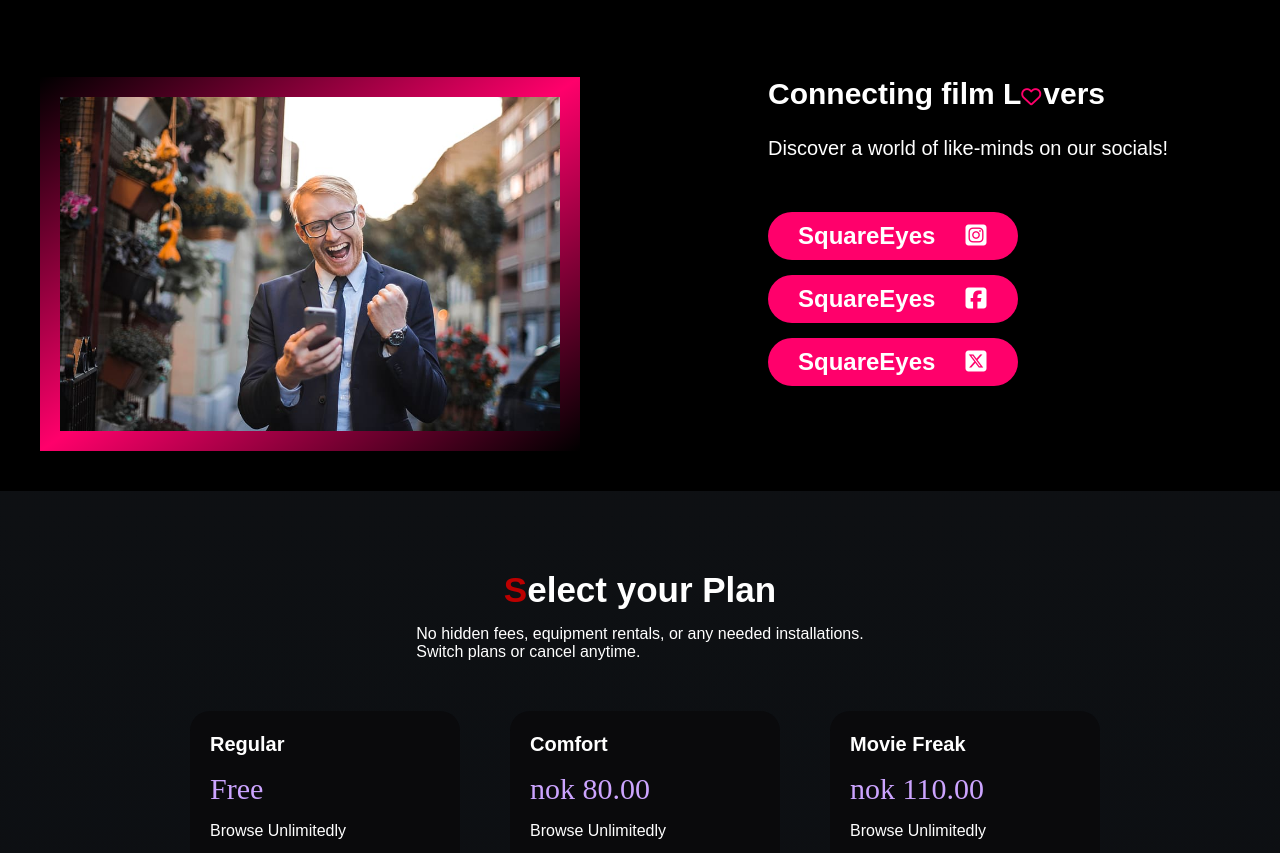
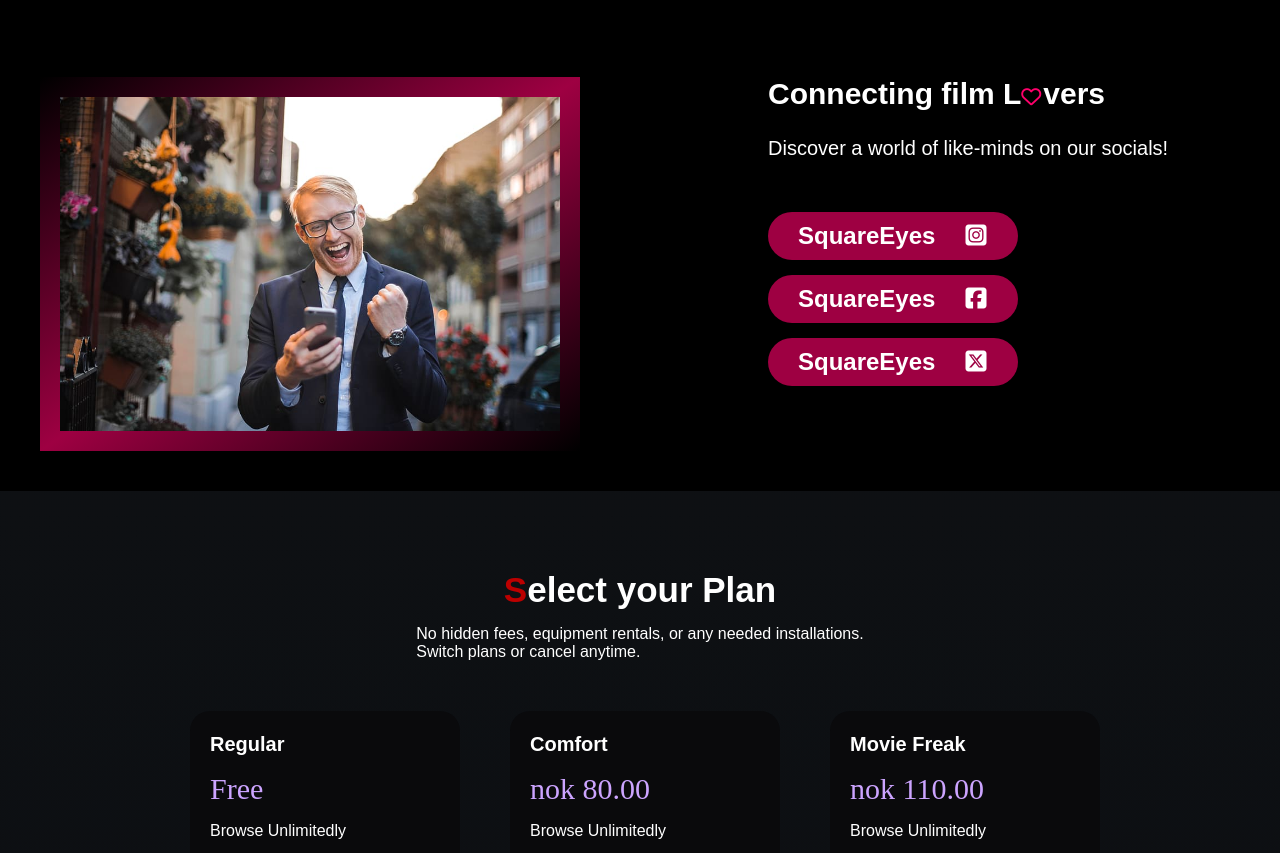
Before and after one commit to werivik/SquareEyes, a plain HTML site: page index.html in a window 1280 px wide. Shown: the part 3116-3969 px from the top of the page. Drawn offline with Linux system fonts and the light colour scheme.

Commit message:
Update style.css

```diff
--- a/CSS/style.css
+++ b/CSS/style.css
@@ -892,7 +892,7 @@ a {
 }
 
 .SEC2 img {
-  background: linear-gradient(to right bottom, transparent, #FF006B, transparent);
+  background: linear-gradient(to right bottom, transparent, #9E0042, transparent);
   max-width: 500px;
   margin-left: 100px;
   margin-top: 40px;
@@ -919,7 +919,7 @@ a {
   margin-bottom: 15px;
   text-decoration: none;
   color: white;
-  background: #FF006B;
+  background: #9E0042;
   padding-left: 30px;
   padding-top: 10px;
   padding-bottom: 10px;
@@ -932,7 +932,7 @@ a {
 }
 
 .DYKB2 a:hover {
-  background: #A10000;
+  background: #9E0042;
   background: linear-gradient(to right bottom, white, #FF006B, white);
 }
 
```
